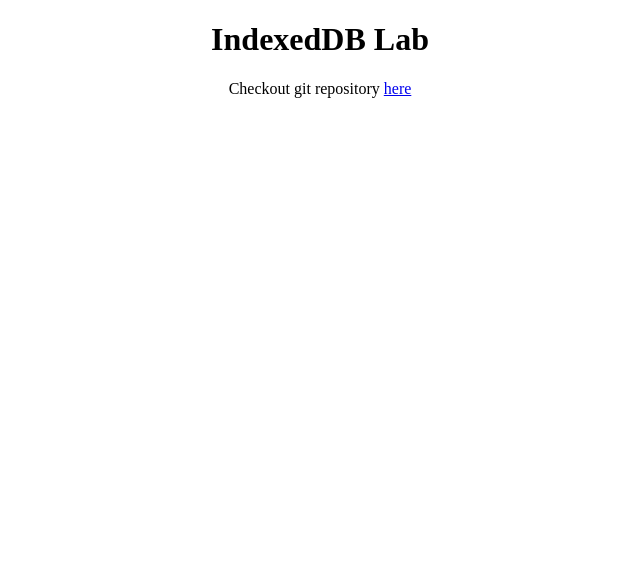
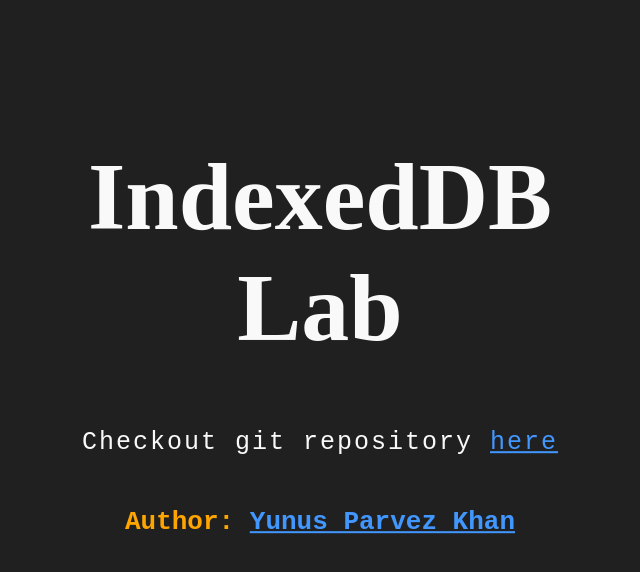
Before and after one commit to yunusparvezkhan/indexedDB-lab, a plain HTML site: page index.html in a window 1280 px wide. Shown: the whole page, without its empty margins (320-960 px from the left). Drawn offline with Linux system fonts and the light colour scheme.

Commit message:
style(landing): styled the landing page

```diff
--- a/index.html
+++ b/index.html
@@ -5,6 +5,42 @@
     <meta charset="UTF-8">
     <meta name="viewport" content="width=device-width, initial-scale=1.0">
     <title>IndexedDB Lab</title>
+
+    <style>
+        body {
+            background-color: #202020;
+            color: #f9f9f9;
+        }
+
+        a {
+            color: #4297ff;
+        }
+
+        h1 {
+            font-size: 96px;
+        }
+
+        label {
+            font-size: 25px;
+            letter-spacing: 2px;
+            font-family: monospace;
+        }
+
+        center {
+            position: absolute;
+            top: 40vh;
+            left: 50%;
+            transform: translate(-50%, -50%);
+        }
+
+        h3 {
+            margin-top: 50px;
+            font-size: 26px;
+            font-family: monospace;
+            color: orange;
+        }
+    </style>
+
     <script src="script.js"></script>
 </head>
 
@@ -14,6 +50,7 @@
         <label>Checkout git repository <a href="https://github.com/yunusparvezkhan/IndexedDB-lab"
                 target="_blank">here</a>
         </label>
+        <h3>Author: <a href="https://github.com/yunusparvezkhan">Yunus Parvez Khan</a></h3>
     </center>
 </body>
 
--- a/script.js
+++ b/script.js
@@ -1 +1,15 @@
 console.log("Research initial setup");
+
+const indexedDB =
+    window.indexedDB ||
+    window.mozIndexedDB ||
+    window.webkitIndexedDB ||
+    window.msIndexedDB ||
+    window.shimIndexedDB;
+
+const request = indexedDB.open("UsersDatabase", 1);
+
+request.onerror = (event) => {
+    console.log("Some error occured");
+    console.log(event);
+}
```
